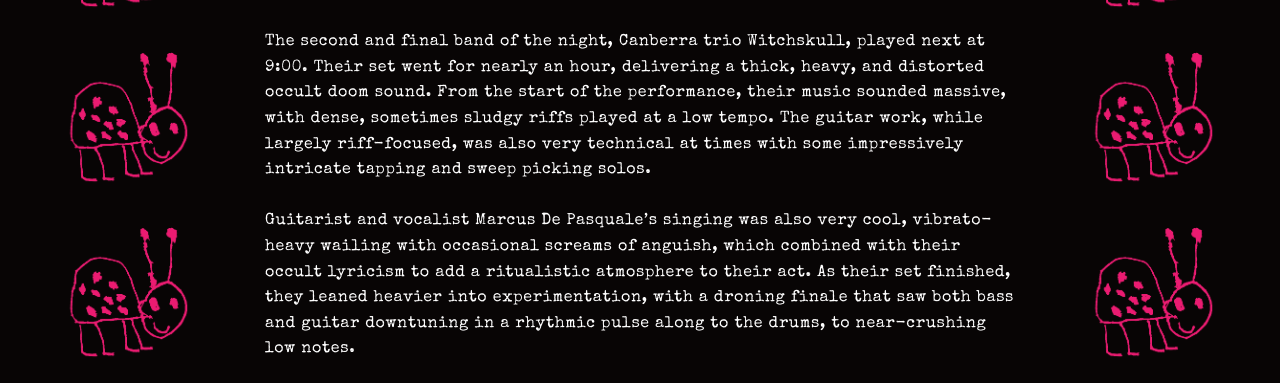
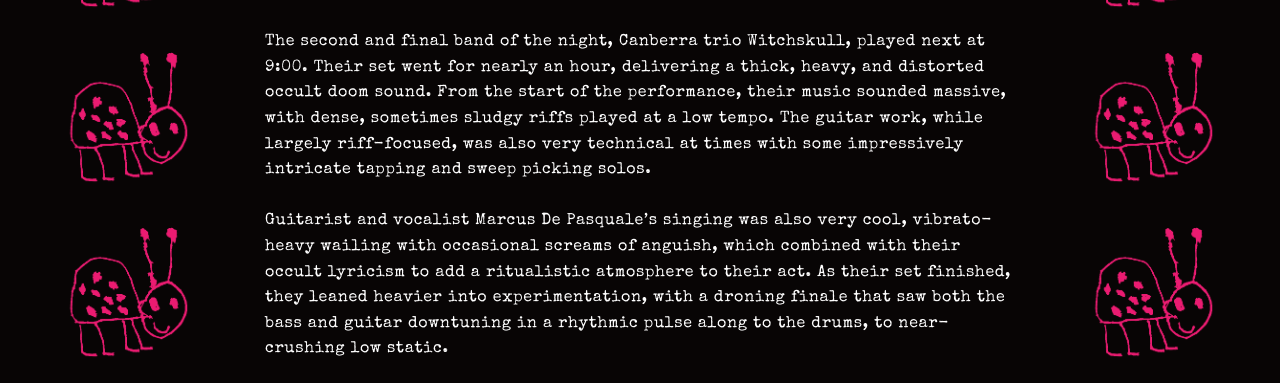
Before and after one commit to xxiwriterecipesnotlovelettersxx/xxiwriterecipesnotlovelettersxx.github.io, a Jekyll site: the page built from _posts/2026-04-05-witchskull-and-smoke-witch-at-medusa.md, in a window 1280 px wide and 900 px high, scrolled down 1691 px, cut to the strip 47-430 px from the top of the window. Built offline with Jekyll 4.4.1, drawn with Linux system fonts in a browser that asks for light colours.

Commit message:
Update 2026-04-05-witchskull-and-smoke-witch-at-medusa.md

```diff
--- a/_posts/2026-04-05-witchskull-and-smoke-witch-at-medusa.md
+++ b/_posts/2026-04-05-witchskull-and-smoke-witch-at-medusa.md
@@ -30,7 +30,7 @@ smoke withc. guitar tone awesome thin and crushing and like uhh soundscape sound
 
 The second and final band of the night, Canberra trio Witchskull, played next at 9:00. Their set went for nearly an hour, delivering a thick, heavy, and distorted occult doom sound. From the start of the performance, their music sounded massive, with dense, sometimes sludgy riffs played at a low tempo. The guitar work, while largely riff-focused, was also very technical at times with some impressively intricate tapping and sweep picking solos.
 <br><br>
-Guitarist and vocalist Marcus De Pasquale's singing was also very cool, vibrato-heavy wailing with occasional screams of anguish, which combined with their occult lyricism to add a ritualistic atmosphere to their act. As their set finished, they leaned heavier into experimentation, with a droning finale that saw both bass and guitar downtuning in a rhythmic pulse along to the drums, to near-crushing low notes.
+Guitarist and vocalist Marcus De Pasquale's singing was also very cool, vibrato-heavy wailing with occasional screams of anguish, which combined with their occult lyricism to add a ritualistic atmosphere to their act. As their set finished, they leaned heavier into experimentation, with a droning finale that saw both the bass and guitar downtuning in a rhythmic pulse along to the drums, to near-crushing low static.
 
 <div class="gallery">
    <a href="/images/witchskull1.JPG">
```
